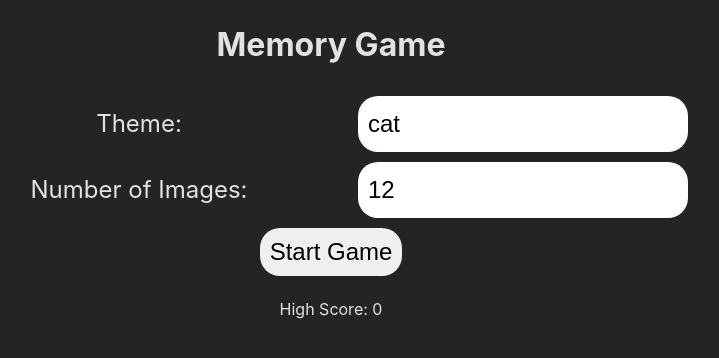
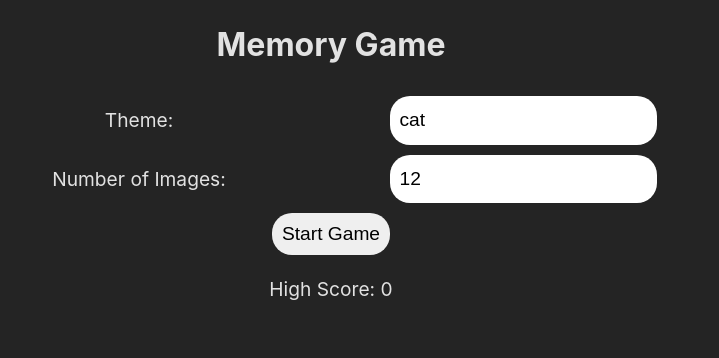
Before and after one commit to AmbiAngel/memory-game-react, a React (Vite) app: page / in a window 1280 px wide. Shown: the top 358 px of the page, without its empty margins (309-1028 px from the left). Built offline with nearby package versions, Linux system fonts and the light colour scheme.

Commit message:
adjust general font size to 1.2rem.

```diff
--- a/src/App.css
+++ b/src/App.css
@@ -73,8 +73,8 @@ body{
   margin: 0 20%;
 }
 
-.inputs-container > label, .inputs-container > input, .inputs-container > button {
-  font-size: 1.5rem;
+.inputs-container > label, .inputs-container > input, .inputs-container > button , .score, .high-score{
+  font-size: 1.2rem;
   border-radius: 20px;
   margin: 5px auto;
   border: none;
--- a/src/App.jsx
+++ b/src/App.jsx
@@ -29,7 +29,7 @@ function App() {
         <input id="numOfImgs-input" value={numOfImgs} onChange={(e)=>{setNumOfImgs(e.target.value)}} disabled={gameState}></input>
         <button onClick={toggleGameState}>{gameState ? "End Game" : "Start Game"}</button>
       </form>
-      <p>High Score: {highScore}</p>
+      <p className="high-score">High Score: {highScore}</p>
       {(gameState) && <TheGame theme={themeInput} limit={numOfImgs} setHighScore={setHighScore} highScore={highScore}></TheGame>}
     </>
   );
--- a/src/components/TheGame.jsx
+++ b/src/components/TheGame.jsx
@@ -69,7 +69,7 @@ export default function TheGame({ theme, limit, highScore, setHighScore }) {
 
   return (
     <div className="game-container">
-      <p>Score: {score} / {limit}</p>
+      <p className="score">Score: {score} / {limit}</p>
       <div className="img-grid">
         {shuffledArr.map((item, index) => (
           <>
```
